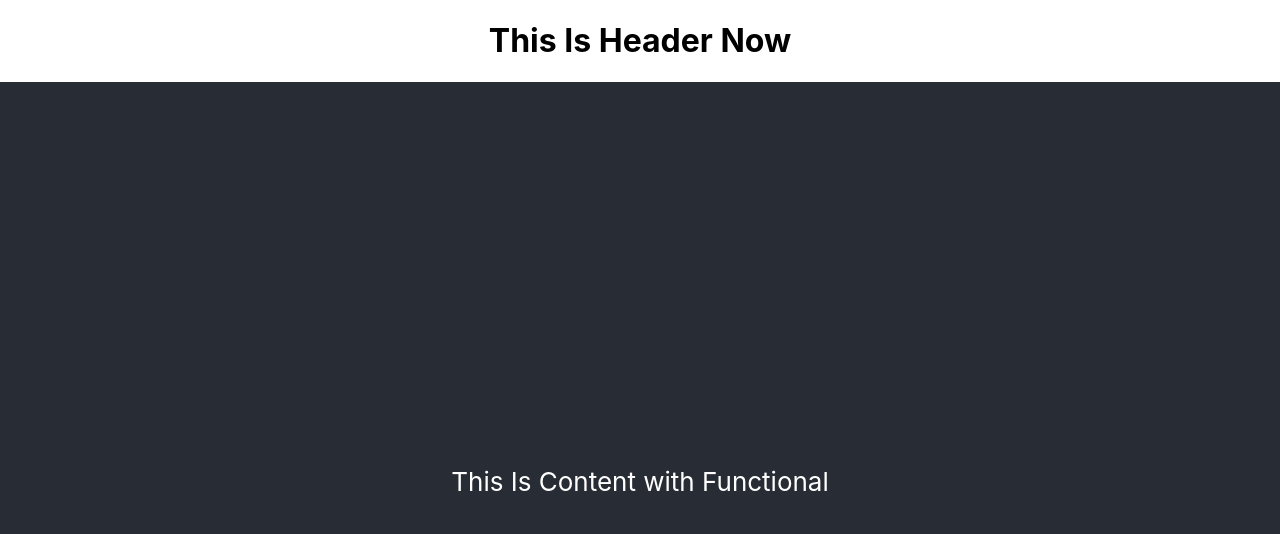
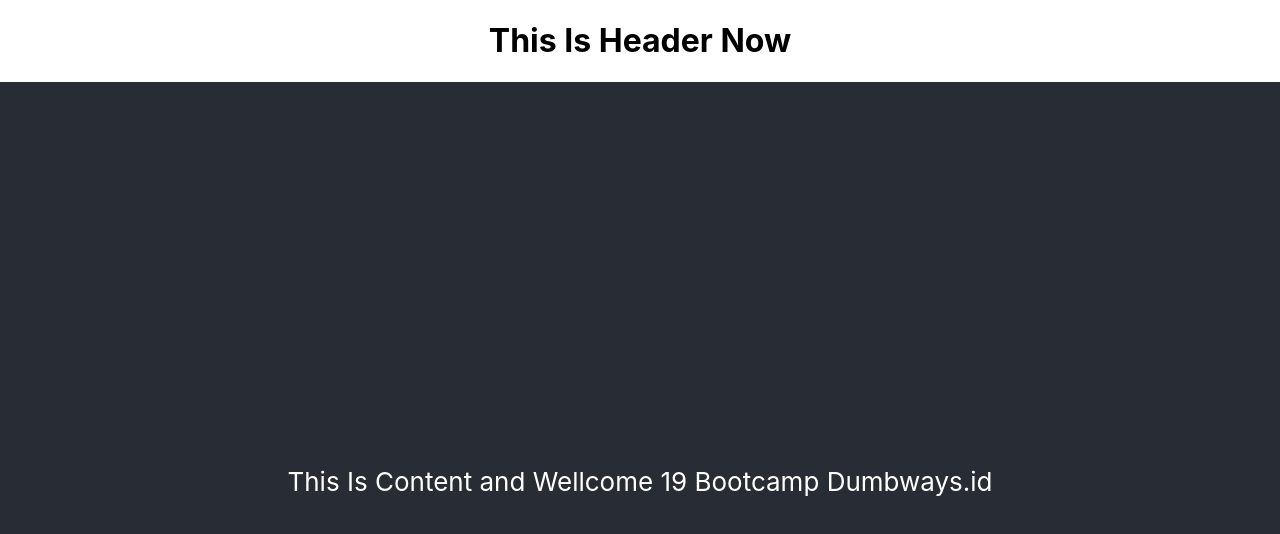
Before and after one commit to DumbwaysDotId/B19-Week1, a React (Create React App) app: page / in a window 1280 px wide. Shown: the top 534 px of the page. Built offline with nearby package versions, Linux system fonts and the light colour scheme.

Commit message:
Embedding Expression with Class Component

```diff
--- a/src/Components/Content.jsx
+++ b/src/Components/Content.jsx
@@ -1,23 +1,29 @@
 import React, {Component} from 'react';
 import "../App.css";
 
-// class Content extends Component{
-//     render(){
-//         return(
-//             <div className="App-content">
-//                 <p>This Is Content and Wellcome B19</p>
-//             </div>
-//         )
-//     }
-// }
+class Content extends Component{
 
+    getBatch(){
+        return 15+4;
+    }
 
-function Content(){
+    render(){
+        const companyName = "Dumbways.id";
         return(
             <div className="App-content">
-            <p>This Is Content with Functional</p>
+                <p>This Is Content and Wellcome {this.getBatch()} Bootcamp {companyName}</p>
             </div>
         )
     }
+}
+
+
+// function Content(){
+//     return(
+//         <div className="App-content">
+//             <p>This Is Content with Functional</p>
+//         </div>
+//     )
+// }
 
 export default Content;
```
Also changed, not shown: 1 other file (tests, documents, lock files or other folders). Lines whose indentation alone changed are shown as unchanged.
